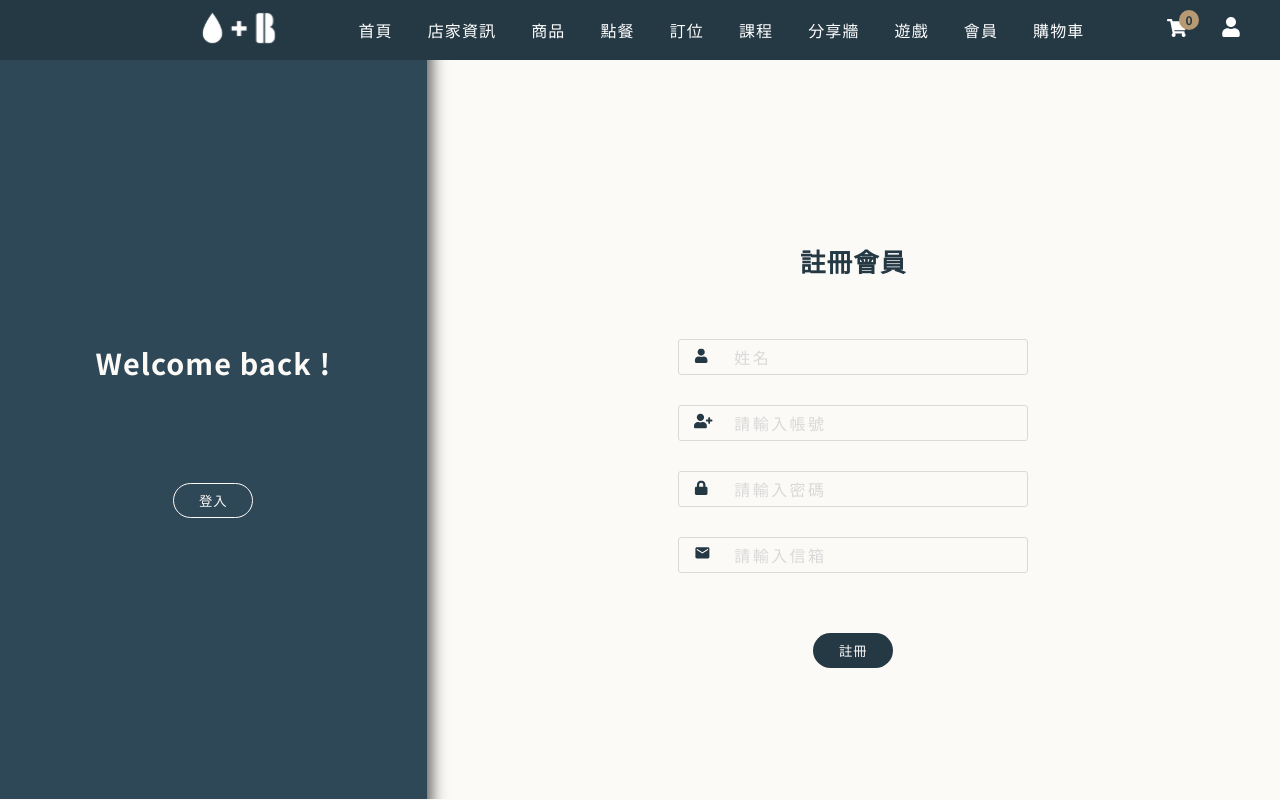
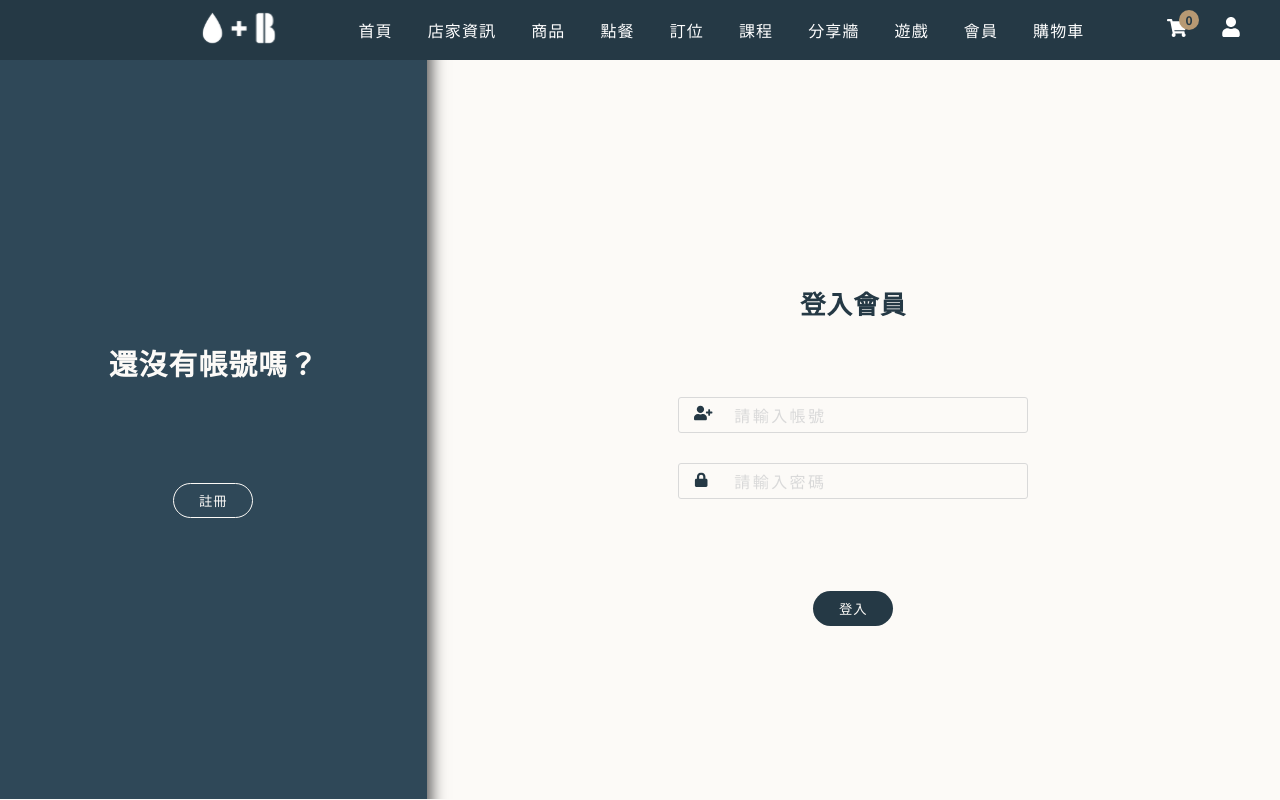
Before and after one commit to hunter850/coffee_react, a React (Create React App) app: page /member/login in a window 1280 px wide. Built offline with nearby package versions, Linux system fonts and the light colour scheme; no server answers; what react-chatbot-kit would draw is missing.

Commit message:
驗證信表單、登入和註冊左右交換

```diff
--- a/src/component/Member/components/Likes/LikesMain.js
+++ b/src/component/Member/components/Likes/LikesMain.js
@@ -42,9 +42,6 @@ function LikesMain() {
                 setMyLikes(response.data);
             });
     }, [token]);
-
-    // --------------------- 移除收藏的資料 ---------------------
-    const [isLike, setIsLike] = useState(false);
 
     // 跳轉到商品頁
     const toProduct = () => {
--- a/src/component/Member/components/LoginMain/LoginMain.css
+++ b/src/component/Member/components/LoginMain/LoginMain.css
@@ -40,16 +40,23 @@ body {
     transition: all 1s ease;
     padding-top: 50px;
 }
+.sign-field-form {
+    width: 350px;
+}
 .lg-field-form {
     width: 350px;
+    height: 200px;
 }
-
-.lg-field-cont {
+.lg-field-cont{
     position: relative;
     width: 100%;
     height: 36px;
 }
-
+.lg-field-wrap{
+    position: relative;
+    width: 100%;
+    height: 36px;
+}
 .lg-field {
     width: 100%;
     height: 100%;
@@ -70,22 +77,42 @@ body {
     font-size: .8rem;
     margin-top: 5px;
 }
-
-.name-height {
+.icon-close{
     transition: all 500ms ease;
     overflow: hidden;
     height: 0px;
 }
-.mail-height {
+.icon-open{
+    transition: all 500ms ease;
+    overflow: hidden;
+    height: 36px;
+    padding-top: 10px;
+}
+.name-close {
     transition: all 500ms ease;
     overflow: hidden;
     height: 0px;
 }
+.name-open {
+    transition: all 500ms ease;
+    overflow: hidden;
+    height: 36px;
+}
+.mail-close {
+    transition: all 500ms ease;
+    overflow: hidden;
+    height: 0px;
+}
+.mail-open {
+    transition: all 500ms ease;
+    overflow: hidden;
+    height: 36px;
+}
 
-.lg-field-cont:nth-child(2) {
+.lg-field-wrap:nth-child(2) {
     margin: 30px 0;
 }
-.lg-field-cont:nth-child(3) {
+.lg-field-wrap:nth-child(3) {
     margin-bottom: 30px;
 }
 
@@ -140,6 +167,13 @@ body {
 .lg-form-title{
     font-size: 1.6rem;
     font-weight: 700;
+    margin-bottom: 10px;
+    opacity: 1;
+    transition: opacity 250ms ease;
+}
+.sign-form-title{
+    font-size: 1.6rem;
+    font-weight: 700;
     margin-bottom: 60px;
     opacity: 1;
     transition: opacity 250ms ease;
@@ -149,9 +183,9 @@ body {
     opacity: 0;
 }
 
-.fade {
+/* .fade {
     transition-delay: 0.15s;
-}
+} */
 
 .particle {
     position: absolute;
@@ -191,35 +225,30 @@ body {
     line-height: 150px;
 }
 /* 驗證碼 */
-.editPassword{
+.verify{
     display: block;
 }
-.ed-Pass{
+.verify-info-check{
     position: relative;
-    margin-bottom: 40px;
+    margin-bottom: 30px;
 }
-.ed-Pass-h1{
-    text-align: center;
+.verify-h1{
     color: var(--gold);
     font-weight: 700;
     font-size: 1.5rem;
-    margin: 30px 0;
+    margin: 50px 0;
 }
-.ed-Pass-wrap{
-    height: 300px;
-    border: 1.2px solid var(--blue);
-    border-radius: 3px;
-    margin-bottom: 25px;
-    padding: 50px;
+.verify-wrap{
+    height: 150px;
 }
-.ed-Pass-title{
+.verify-title{
     flex-grow: 50%;
     margin-right: 35px;
     color: var(--blue);
     font-weight: 500;
     font-size: 1.15rem;
 }
-.ed-Pass-field{
+.verify-field{
     border: 1px solid var(--gray);
     border-radius: 3px;
     width: 300px;
@@ -229,37 +258,26 @@ body {
     font-size: 1rem;
     padding: 0 9px;
 }
-.ed-Pass-field:focus {
+.verify-field:focus {
     outline: none;
     border: 2px solid var(--gold);
 }
-.ed-Pass-btn-wrap{
-    display: flex;
-    justify-content: flex-end;
-    margin-bottom: 30px;
+.verify-btn{
+    width: 100px;
+    height: 30px;
+    border: none;
+    border-radius: 3px;
+    color: var(--cream);
+    background-color: var(--blue);
+    margin-left: 352px;
+    cursor: pointer;
 }
-.ed-Pass-field-err{
-    position: absolute;
-    top: 30px;
-    left: 0;
-    color: red;
-    font-size: .8rem;
+.verify-btn:hover{
+    color: white;
+    background-color: var(--gold);
 }
-/* 提示訊息 */
-.edit-msg-wrap{
-    width: 300px;
-    height: 150px;
-}
-.edit-msg{
-    display: flex;
-    justify-content: center;
-    align-items: center;
-    color: var(--blue);
-    font-size: 1.5rem;
-    font-weight: 600;
-    line-height: 150px;
-}
-.ed-field-err{
+/* 錯誤訊息 */
+.verify-field-err{
     position: absolute;
     display: flex;
     align-items: center;
@@ -267,9 +285,6 @@ body {
     color: red;
     font-size: .8rem;
 }
-.ui-info-check{
+.verify-check{
     position: relative;
 }
-.ed-Pass-info-check{
-    position: relative;
-}
--- a/src/component/Member/components/LoginMain/LoginMain.js
+++ b/src/component/Member/components/LoginMain/LoginMain.js
@@ -23,7 +23,7 @@ function LoginMain() {
 
     const {setAuth} = useContext(AuthContext);
 
-    const [isLog, setIsLog] = useState(false);
+    const [notLog, setNotLog] = useState(false);
     const [changeText, setChangeText] = useState(false);
     const [isOpen, setIsOpen] = useState(false);
     const [loginSuccess,setLoginSuccess] = useState(false);
@@ -42,7 +42,7 @@ function LoginMain() {
 
     // 掛載到頁面上執行一次
     useEffect(() => {
-
+        // setIsVerify(true)
         function resizehandler (){
             setWelWidth(welcomeWidth.current.clientWidth)
             setFmWidth(formWidth.current.clientWidth)
@@ -60,10 +60,20 @@ function LoginMain() {
 
 
     const change = () =>{
-        setIsLog(!isLog);
-        setMyform({member_name: "",
+        setNotLog(!notLog);
+
+        setMyform({
+        member_name: "",
         member_account: "",
-        member_password: ""})
+        member_password: "",
+        member_mail: "",
+    })
+
+        setNameErrors("");
+        setAccountErrors("");
+        setPasswordErrors("");
+        setMailError("");
+
         setTimeout(()=>{
             setChangeText(!changeText);
         },300)
@@ -77,6 +87,10 @@ function LoginMain() {
         member_mail: "",
     });
 
+    const [myVerify, setMyVerify] = useState({
+        verification: ""
+    });
+
     // input的值
     const changeFields = (event) => {
         const id = event.target.id;
@@ -85,32 +99,42 @@ function LoginMain() {
         setMyform({ ...myform, [id]: val });
     };
 
+    const getVerify = (event) => {
+        const id = event.target.id;
+        const val = event.target.value;
+        console.log({ id, val });
+        setMyVerify({ ...myVerify, [id]: val });
+    };
+
     // 錯誤訊息提示
     const [nameErrors, setNameErrors] = useState('')
     const [accountErrors, setAccountErrors] = useState('')
     const [passwordErrors, setPasswordErrors] = useState('')
-
+    const [mailError, setMailError] = useState("")
+    const mail_re = /^(([^<>()\[\]\\.,;:\s@"]+(\.[^<>()\[\]\\.,;:\s@"]+)*)|(".+"))@((\[[0-9]{1,3}\.[0-9]{1,3}\.[0-9]{1,3}\.[0-9]{1,3}])|(([a-zA-Z\-0-9]+\.)+[a-zAZ]{2,}))$/;
+    const [verifyError,setVerifyError] = useState('')
 
 // --------------------- 處理登入 ---------------------
 
     const handleLoginIn = (event) => {
         event.preventDefault();
 
+        let isPass = true;
 
-        if(!myform.member_account){
+        if( myform.member_account ===""){
             setAccountErrors({...accountErrors,account:"請輸入正確帳號"})
+            isPass = false;
         }else{
-            setAccountErrors({...accountErrors,account:""});
+            setAccountErrors("");
+        }
+        if( myform.member_password ===""){
+            setPasswordErrors({...passwordErrors,password:"請輸入正確密碼"})
+            isPass = false;
+        }else{
+            setPasswordErrors("");
         }
 
-
-        if(!myform.member_password){
-            setPasswordErrors({...passwordErrors,password:"請輸入正確密碼"})
-        }else{
-            setPasswordErrors({...passwordErrors,password:""});
-        }
-
-        if(myform.member_account && myform.member_password){
+        if(isPass){
             fetch(login,{
             method: "POST",
             body: JSON.stringify(myform),
@@ -129,8 +153,6 @@ function LoginMain() {
                 setTimeout(() => {
                     getCount();
                     navigate("/member", {replace: false})
-                    // const SERVER = window.location.origin;
-                    // window.location.href = `${SERVER}/member`;
                 }, 400);
                 setLoginSuccess(true);
             }
@@ -144,27 +166,57 @@ function LoginMain() {
     const handleSignUp = (event) => {
         event.preventDefault();
 
-        if(!myform.member_name){
-            setNameErrors({...nameErrors, name:"請輸入正確格式"})
-            return;
+        // if(!myform.member_name){
+        //     setNameErrors({...nameErrors, name:"請輸入正確格式"})
+        //     return;
+        // }else{
+        //     setNameErrors({...nameErrors,name:""});
+        // }
+
+        // if(!myform.member_account){
+        //     setAccountErrors({...accountErrors,account:"請輸入正確帳號"})
+        //     return;
+        // }else{
+        //     setAccountErrors({...accountErrors,account:""});
+        // }
+
+        // if(!myform.member_password){
+        //     setPasswordErrors({...passwordErrors,password:"請輸入正確密碼"})
+        //     return;
+        // }else{
+        //     setPasswordErrors({...passwordErrors,password:""});
+        // }
+
+        // 欄位檢查
+        let isPass = true;
+
+        if( !myform.member_name){
+            console.log(5165465);
+            setNameErrors({...nameErrors, name:"請輸入正確姓名"})
+            isPass = false;
         }else{
-            setNameErrors({...nameErrors,name:""});
+            setNameErrors("");
+        }
+        if( !myform.member_account){
+            setAccountErrors({...accountErrors,account:"請輸入正確帳號"})
+            isPass = false;
+        }else{
+            setAccountErrors("");
+        }
+        if( !myform.member_password){
+            setPasswordErrors({...passwordErrors,password:"請輸入正確密碼"})
+            isPass = false;
+        }else{
+            setPasswordErrors("");
+        }
+        if( !myform.member_mail || !mail_re.test(myform.member_mail)){
+            setMailError({...mailError,mail:"信箱格式錯誤"})
+            isPass = false;
+        }else{
+            setMailError("");
         }
 
-        if(!myform.member_account){
-            setAccountErrors({...accountErrors,account:"請輸入正確帳號"})
-            return;
-        }else{
-            setAccountErrors({...accountErrors,account:""});
-        }
-
-        if(!myform.member_password){
-            setPasswordErrors({...passwordErrors,password:"請輸入正確密碼"})
-            return;
-        }else{
-            setPasswordErrors({...passwordErrors,password:""});
-        }
-
+        if(isPass){
             fetch(signUp,{
                 method: "POST",
                 body: JSON.stringify(myform),
@@ -179,64 +231,80 @@ function LoginMain() {
                     setSignSuccess(true);
                     setTimeout(() => {
                         setIsVerify(true);
+                        setIsOpen(false);
                     }, 500);
                 }
                 setIsOpen(true);
             });
+        }
+
     };
+
+// --------------------- 處理驗證 ---------------------
+    const handleVerify = ()=>{
+
+    }
 
 
     return (
         <>
             <div className="lg-wrapper">
-                <div className={`lg-welcome ${isLog ? "fade":""}`} style={{transform : isLog ? `translate(${fmWidth}px)`:""}} ref={welcomeWidth}>
-                    <h1 className="wel-title">{changeText ? "還沒有帳號嗎？" : "Welcome back !"}</h1>
-                    <button className="lg-switch" onClick={change}>{isLog ? "註冊" : "登入"}</button>
+                <div className="lg-welcome" style={{transform : notLog ? `translate(${fmWidth}px)`:""}} ref={welcomeWidth}>
+                    <h1 className="wel-title">{changeText ? "Welcome back !" : "還沒有帳號嗎？"}</h1>
+                    <button className="lg-switch" onClick={change}>{notLog ? "登入" : "註冊"}</button>
                 </div>
-                <form name="form1" action="" className={`lg-form ${isLog ? "fade":""}`} style={{transform : isLog ? `translate(-${welWidth}px)`:""}} ref={formWidth}>
-                    <h1 className="lg-form-title">{isLog ? "登入會員" : "註冊會員"}</h1>
-                    <div className="lg-field-form">
-                        <div className= {`lg-field-cont ${isLog ? "name-height":""}`}>
-                            <input type="text" name="name" id="member_name" value={myform.member_name} onChange={changeFields} className="lg-field" placeholder="姓名" autoComplete="off"/>
-                            <p className="lg-field-err">{nameErrors.name}</p>
-                            <div className="icon">
+                <form name="form1" action="" className={`lg-form ${notLog ? "fade":""}`} style={{transform : notLog ? `translate(-${welWidth}px)`:""}} ref={formWidth} onChange={changeFields}>
+                    <h1 className={`${notLog ? "sign-form-title":"lg-form-title"}`}>{notLog ? "註冊會員" : "登入會員"}</h1>
+                    <div className={`${notLog ? "sign-field-form":"lg-field-form"}`}>
+                        <div className="lg-field-wrap">
+                            <div className= {`${notLog ? "name-open":"name-close"}`}>
+                                <input type="text" name="name" id="member_name" value={myform.member_name} onChange={changeFields} className={`lg-field ${notLog ? "name-open":"name-close"}`} placeholder="姓名" autoComplete="off"/>
+                                <div className={`icon ${notLog ? "icon-open":"icon-close"}`}>
                                     <FaUser/>
                                 </div>
                             </div>
+                            <p className="lg-field-err">{nameErrors.name}</p>
+                        </div>
 
+                        <div className="lg-field-wrap">
                             <div className="account lg-field-cont">
                                 <input type="text" name="account" id="member_account" value={myform.member_account} onChange={changeFields} className="lg-field" placeholder="請輸入帳號" autoComplete="off"/>
-                            <p className="lg-field-err">{accountErrors.account}</p>
                                 <div className="icon">
                                     <FaUserPlus size={'1.15rem'}/>
                                 </div>
                             </div>
+                            <p className="lg-field-err">{accountErrors.account}</p>
+                        </div>
 
+                        <div className="lg-field-wrap">
                             <div className="password lg-field-cont">
                                 <input type="password" name="password" id="member_password" value={myform.member_password} onChange={changeFields} className="lg-field" placeholder="請輸入密碼" autoComplete="off"/>
-                            <p className="lg-field-err">{passwordErrors.password}</p>
                                 <div className="icon">
                                     <FaLock/>
                                 </div>
                             </div>
+                            <p className="lg-field-err">{passwordErrors.password}</p>
+                        </div>
 
-                        <div className= {`lg-field-cont ${isLog ? "mail-height":""}`}>
-                            <input type="text" name="mail" id="member_mail" value={myform.member_mail} onChange={changeFields} className="lg-field" placeholder="請輸入信箱" autoComplete="off"/>
-                            <p className="lg-field-err">{passwordErrors.mail}</p>
-                            <div className="icon">
+                        <div className="lg-field-wrap">
+                            <div className= {`${notLog ? "mail-open":"mail-close"}`}>
+                                <input type="text" name="mail" id="member_mail" value={myform.member_mail} onChange={changeFields} className={`lg-field ${notLog ? "mail-open":"mail-close"}`} placeholder="請輸入信箱" autoComplete="off"/>
+                                <div className={`icon ${notLog ? "icon-open":"icon-close"}`}>
                                     <MdEmail size={"1.05rem"}/>
                                 </div>
                             </div>
+                            <p className="lg-field-err">{mailError.mail}</p>
                         </div>
-                    <button type="submit" onClick={handleLoginIn} className="log-in" style={{display: isLog ? "block" : "none "}}>登入</button>
-                    <button type="submit" onClick={handleSignUp} className="sign-up" style={{display: isLog ? "none" : "block "}}>註冊</button>
+                    </div>
+                    <button type="submit" onClick={handleSignUp} className="log-in" style={{display: notLog ? "block" : "none "}}>註冊</button>
+                    <button type="submit" onClick={handleLoginIn} className="sign-up" style={{display: notLog ? "none" : "block "}}>登入</button>
                 </form>
                 <div className="particle"></div>
 
                 <Modal isOpen={isOpen} setIsOpen={setIsOpen}>
                     <Modal.Body className="lg-msg-wrap">
                         <div>
-                            <div className="lg-msg" style={{display: isLog ? "flex" : "none "}}>
+                            <div className="lg-msg" style={{display: notLog ? "none" : "flex "}}>
                             {
                                 loginSuccess ? <FaCheckCircle size={'1.4rem'} style={{"marginRight":"15px","marginTop":"5px"}}/> : <FaTimesCircle size={'1.4rem'} style={{"marginRight":"15px","marginTop":"5px"}}/>
                             }
@@ -244,7 +312,7 @@ function LoginMain() {
                             </div>
                         </div>
                         <div>
-                            <div className="lg-msg" style={{display: isLog ? "none" : "flex "}}>
+                            <div className="lg-msg" style={{display: notLog ? "flex" : "none "}}>
                             {
                                 signSuccess ? <FaCheckCircle size={'1.4rem'} style={{"marginRight":"15px","marginTop":"5px"}}/> : <FaTimesCircle size={'1.4rem'} style={{"marginRight":"15px","marginTop":"5px"}}/>
                             }
@@ -256,32 +324,25 @@ function LoginMain() {
 
                 <Modal isOpen={isverify} setIsOpen={setIsVerify}>
                     <Modal.Body>
-                    <form name="editPassword" className="editPassword">
-                        <div className="ed-Pass-h1">驗證碼已寄至您的信箱</div>
-                        <div className="ed-Pass-wrap">
-                            <div className="ed-Pass-info-check">
-                                <div className="ed-Pass">
-                                    <label className="ed-Pass-title">請輸入驗證碼</label>
+                    <form name="verification" className="verify">
+                        <div className="verify-h1">驗證碼已寄至您的信箱！</div>
+                        <div className="verify-wrap">
+                            <div className="verify-check">
+                                <div className="verify-info-check">
+                                    <label className="verify-title">請輸入驗證碼</label>
                                     <input
                                         type="text"
-                                        className="ed-Pass-field"
-                                        name="member_password"
-                                        value={""}
-                                        onChange={""}
+                                        className="verify-field"
+                                        id="verification"
+                                        name="verification"
+                                        value={myVerify.verification}
+                                        onChange={getVerify}
+                                        autoComplete="off"
                                     />
                                 </div>
-                                <p className="ed-Pass-field-err">{""}</p>
+                                <p className="verify-field-err">{""}</p>
                             </div>
-                            <div className="ed-Pass-btn-wrap">
-                                <button type="submit" className="ui-btn" onClick={""}>取消</button>
-                                <button
-                                    type="submit"
-                                    className="ui-btn ui-btn-active"
-                                    onClick={""}
-                                >
-                                    修改
-                                </button>
-                            </div>
+                            <button type="submit" className="verify-btn" onClick={handleVerify}>送出確認</button>
                         </div>
                     </form>
                     </Modal.Body>
```
Also changed, not shown: src/component/Member/components/Likes/LikesCard.js (+6 -8 lines). Lines whose indentation alone changed are shown as unchanged.
